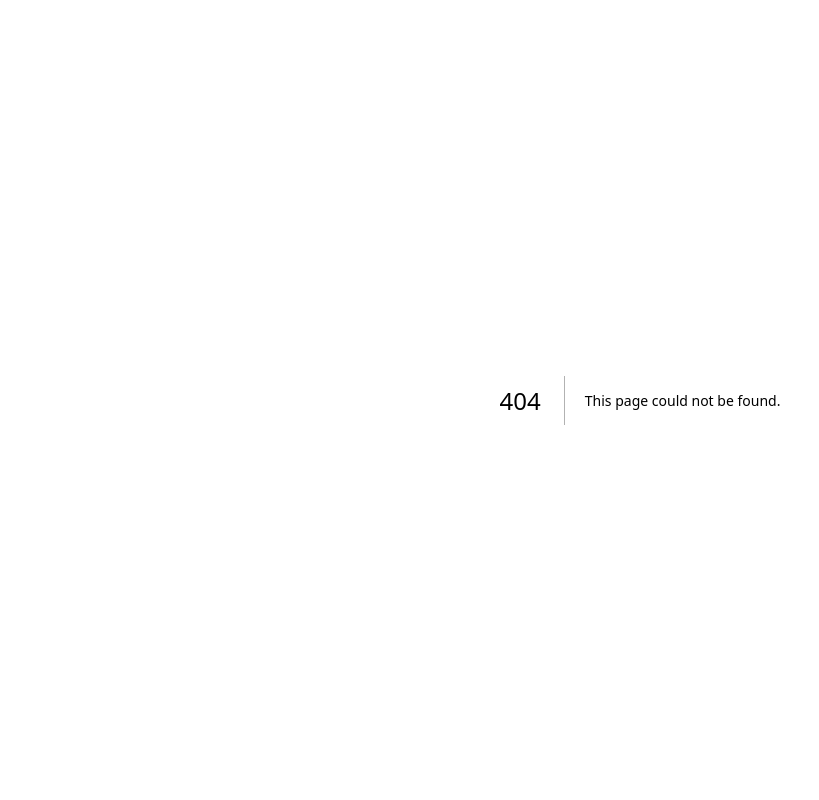
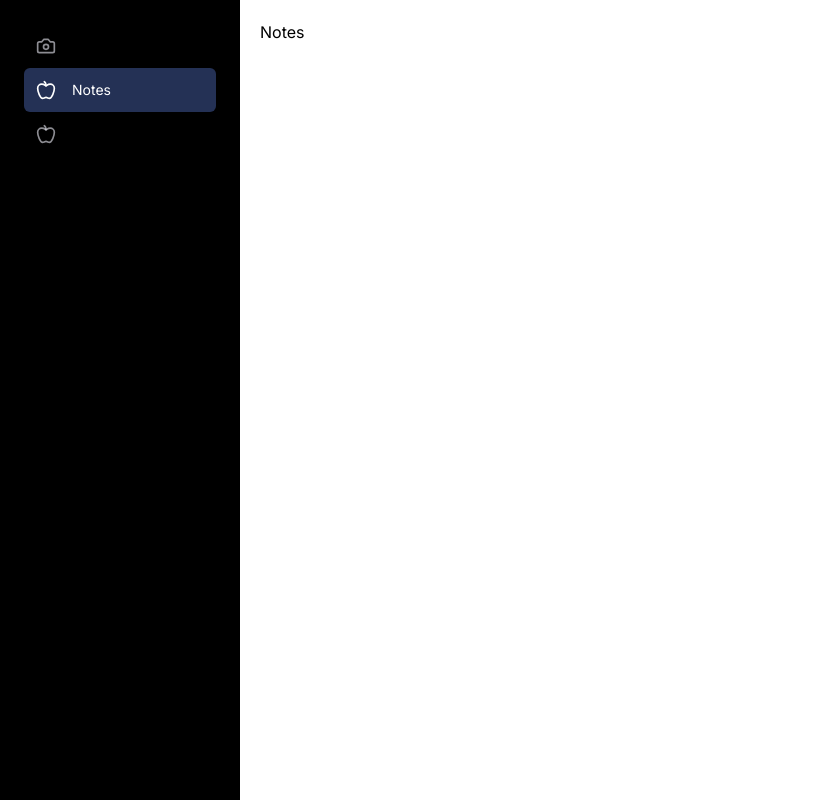
Before and after one commit to kelvym/k-tasks, a Next.js app: page /notes in a window 1280 px wide. Before the commit this address had no page. Shown: the whole page, without its empty margins (0-819 px from the left). Built offline with nearby package versions, Linux system fonts and the light colour scheme.

Commit message:
feat: Add clerk and pages to handle sign-in sign-out

```diff
--- /dev/null
+++ b/app/(auth)/layout.tsx
@@ -0,0 +1,10 @@
+const AuthLayout = ({ children }: { children: React.ReactNode }) => {
+  return (
+    <div className="h-full flex flex-col items-center justify-center space-y-6">
+      <span>Logo</span>
+      {children}
+    </div>
+  )
+}
+
+export default AuthLayout
--- /dev/null
+++ b/app/(auth)/sign-in/[[...sign-in]]/page.tsx
@@ -0,0 +1,5 @@
+import { SignIn } from '@clerk/nextjs'
+
+export default function Page() {
+  return <SignIn />
+}
--- /dev/null
+++ b/app/(auth)/sign-up/[[...sign-up]]/page.tsx
@@ -0,0 +1,5 @@
+import { SignUp } from '@clerk/nextjs'
+
+export default function Page() {
+  return <SignUp />
+}
--- a/app/page.tsx
+++ b/app/(dashboard)/(home)/page.tsx
@@ -1,3 +1,3 @@
 export default function Home() {
-  return <main></main>
+  return <div>asdasdasd</div>
 }
--- /dev/null
+++ b/app/(dashboard)/_components/sidebar/index.tsx
@@ -0,0 +1,13 @@
+import { UserButton } from '@clerk/nextjs'
+import { Navigation } from './navigation'
+
+export const Sidebar = () => {
+  return (
+    <nav className="w-60 h-full bg-black">
+      <Navigation></Navigation>
+      <UserButton />
+      {/* <Logo /> */}
+      {/* <Actions /> */}
+    </nav>
+  )
+}
--- /dev/null
+++ b/app/(dashboard)/_components/sidebar/nav-item.tsx
@@ -0,0 +1,37 @@
+'use client'
+
+import { cn } from '@/lib/utils'
+import { LucideIcon } from 'lucide-react'
+import Link from 'next/link'
+import { usePathname } from 'next/navigation'
+
+type NavItemProps = {
+  href: string
+  icon: LucideIcon
+  text: string
+}
+export const NavItem = ({ href, icon: Icon, text }: NavItemProps) => {
+  const pathname = usePathname()
+
+  return (
+    <li className="">
+      <Link
+        href={href}
+        className={cn('flex items-center py-3 rounded-md px-3', {
+          'bg-primary': pathname === href,
+        })}
+      >
+        <div className="mr-4">
+          <Icon size={20} color={pathname === href ? '#fff' : '#ebebf599'} />
+        </div>
+        <span
+          className={cn('text-foreground text-sm leading-none', {
+            'text-white': pathname === href,
+          })}
+        >
+          {text}
+        </span>
+      </Link>
+    </li>
+  )
+}
--- /dev/null
+++ b/app/(dashboard)/_components/sidebar/navigation.tsx
@@ -0,0 +1,35 @@
+'use client'
+
+import { NavItem } from './nav-item'
+import { CameraIcon, AppleIcon } from 'lucide-react'
+
+const navItems = [
+  {
+    key: 1,
+    href: '/',
+    text: 'Home',
+    icon: CameraIcon,
+  },
+  {
+    key: 2,
+    href: '/notes',
+    text: 'Notes',
+    icon: AppleIcon,
+  },
+  {
+    key: 3,
+    href: '/contact',
+    text: 'Contact',
+    icon: AppleIcon,
+  },
+]
+
+export const Navigation = () => {
+  return (
+    <ul className="flex flex-col p-6">
+      {navItems.map(({ href, icon, text, key }) => {
+        return <NavItem href={href} icon={icon} text={text} key={key} />
+      })}
+    </ul>
+  )
+}
--- /dev/null
+++ b/app/(dashboard)/layout.tsx
@@ -0,0 +1,17 @@
+import { Sidebar } from './_components/sidebar'
+
+export default function RootLayout({
+  children,
+}: Readonly<{
+  children: React.ReactNode
+}>) {
+  return (
+    <div className="flex h-full">
+      <Sidebar />
+      <div className="p-5">
+        {/* breadcrumbs */}
+        {children}
+      </div>
+    </div>
+  )
+}
--- /dev/null
+++ b/app/(dashboard)/notes/page.tsx
@@ -0,0 +1,3 @@
+export default function Home() {
+  return <div>Notes</div>
+}
--- a/app/layout.tsx
+++ b/app/layout.tsx
@@ -1,22 +1,25 @@
-import type { Metadata } from "next";
-import { Inter } from "next/font/google";
-import "./globals.css";
+import { ClerkProvider } from '@clerk/nextjs'
+import type { Metadata } from 'next'
+import { Inter } from 'next/font/google'
+import './globals.css'
 
-const inter = Inter({ subsets: ["latin"] });
+const inter = Inter({ subsets: ['latin'] })
 
 export const metadata: Metadata = {
-  title: "Create Next App",
-  description: "Generated by create next app",
-};
+  title: 'Create Next App',
+  description: 'Generated by create next app',
+}
 
 export default function RootLayout({
   children,
 }: Readonly<{
-  children: React.ReactNode;
+  children: React.ReactNode
 }>) {
   return (
-    <html lang="en">
-      <body className={inter.className}>{children}</body>
-    </html>
-  );
+    <ClerkProvider>
+      <html lang="en">
+        <body className={inter.className}>{children}</body>
+      </html>
+    </ClerkProvider>
+  )
 }
```
Also changed, not shown: middleware.ts (added, +9 -0 lines).
